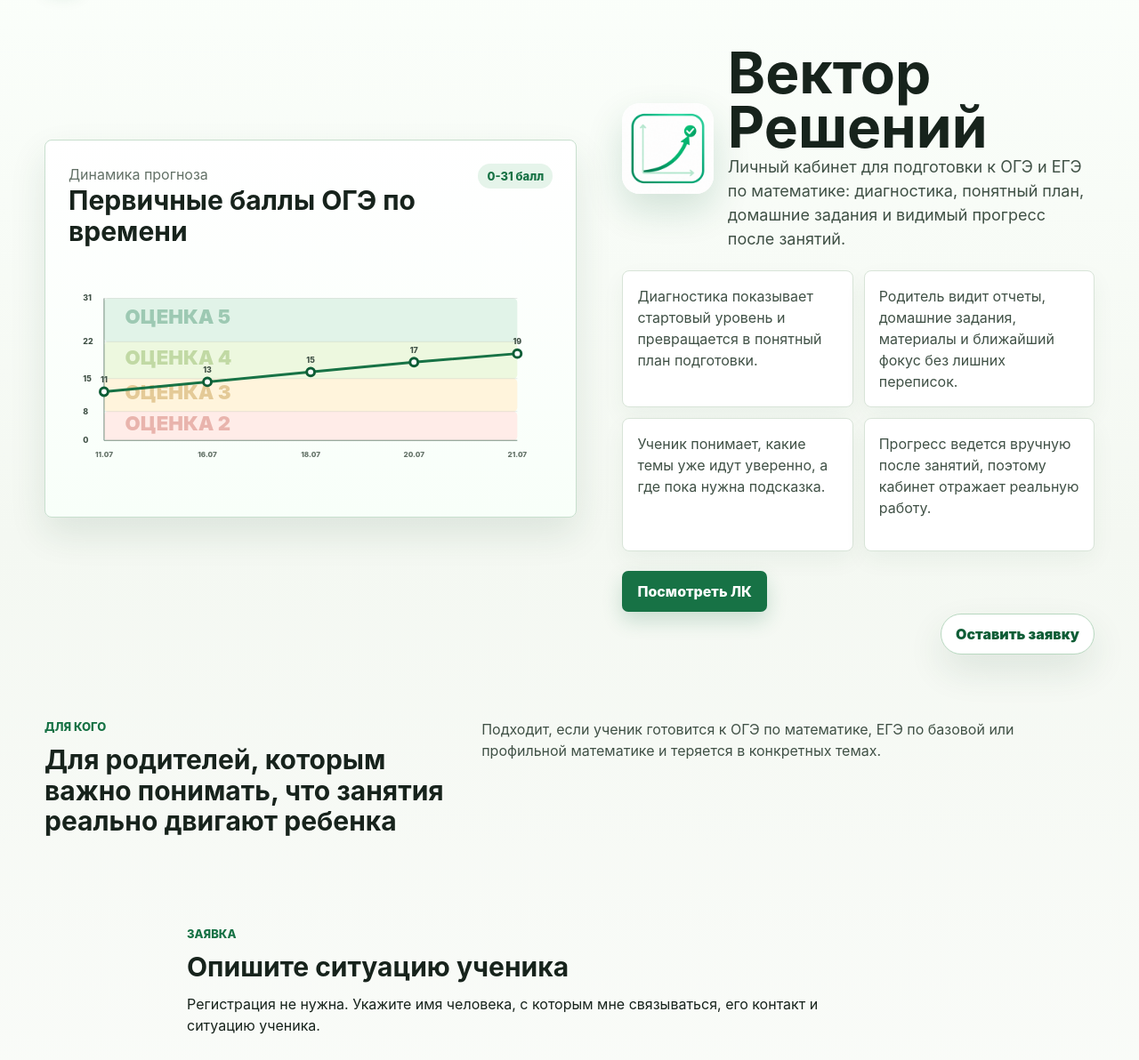
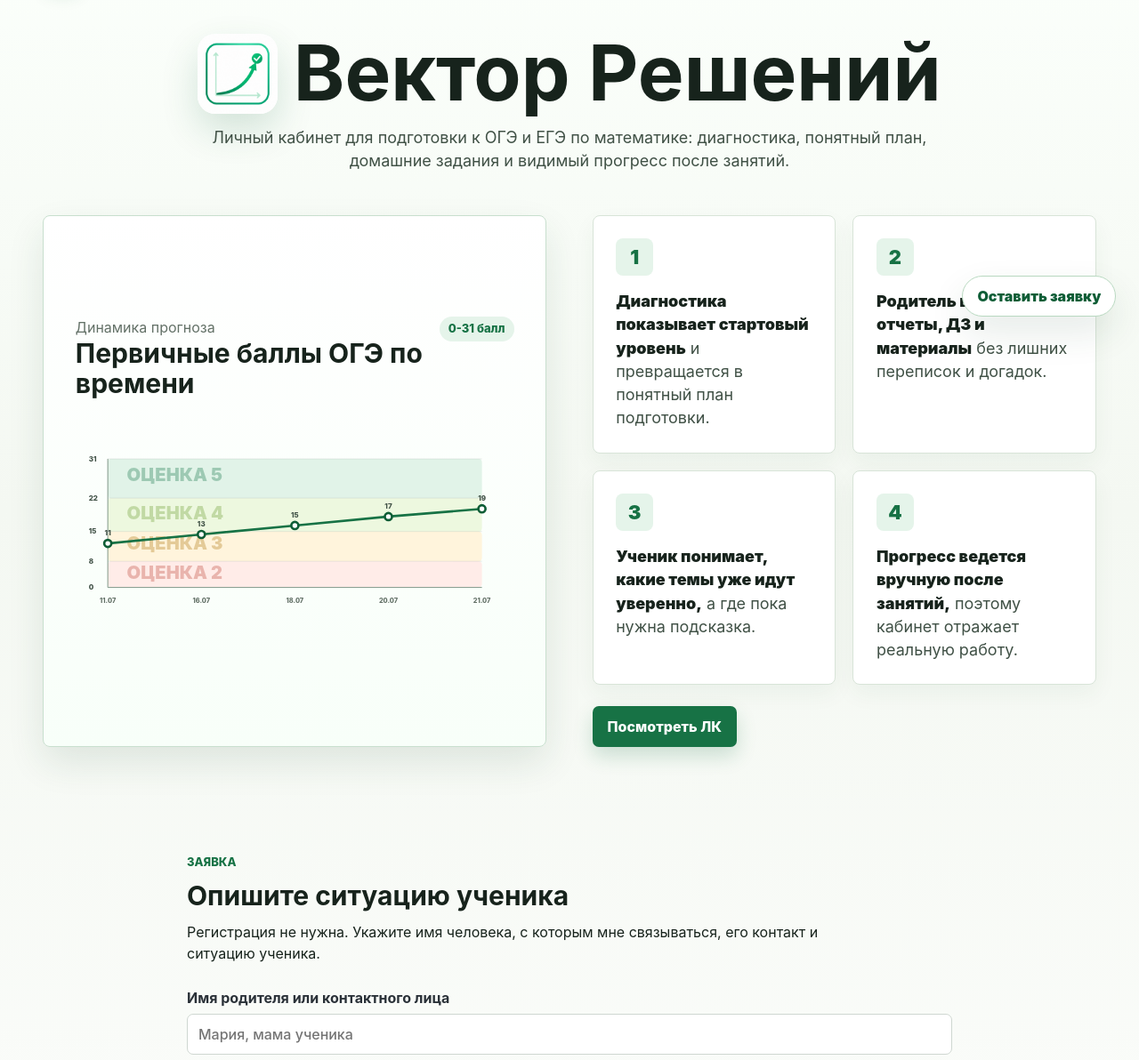
Before and after one commit to K1ng-Art4r/tutoring-progress-app, a FastAPI app: page / in a window 1280 px wide. Shown: the part 67-1259 px from the top of the page at 89% size. Run offline with FastAPI, Linux system fonts and the light colour scheme; parts of the project's set-up code (start-up, migrations or seed data) failed here and were passed over.

Commit message:
Fix landing hero layout and login form

```diff
--- a/app/static/styles.css
+++ b/app/static/styles.css
@@ -168,6 +168,9 @@ form,
 .feature-card > *,
 .about-card > *,
 .achievement-card > *,
+.home-hero-header > *,
+.home-hero-main > *,
+.hero-bullet-card > *,
 .topic-card > *,
 .report-card > *,
 .checkpoint-card > *,
@@ -384,38 +387,61 @@ form,
 .home-hero {
   position: relative;
   display: grid;
-  grid-template-columns: minmax(0, 1.06fr) minmax(420px, 0.94fr);
-  align-items: center;
-  gap: clamp(28px, 4vw, 54px);
-  min-height: calc(100vh - 86px);
-  padding-top: 52px;
+  gap: clamp(28px, 4vw, 48px);
+  width: min(1880px, calc(100vw - 96px));
+  min-height: calc(100vh - 64px);
+  padding-top: 38px;
   padding-bottom: 76px;
 }
 
+.home-hero-header {
+  display: grid;
+  justify-items: center;
+  gap: 14px;
+  text-align: center;
+}
+
+.home-hero-header p {
+  max-width: 880px;
+  margin-bottom: 0;
+  color: #405146;
+  font-size: clamp(18px, 1.4vw, 24px);
+  line-height: 1.45;
+}
+
+.home-hero-main {
+  display: grid;
+  grid-template-columns: minmax(0, 1fr) minmax(460px, 1fr);
+  align-items: stretch;
+  gap: clamp(28px, 4vw, 64px);
+}
+
 .home-demo-chart-card {
   display: grid;
   gap: 18px;
+  align-content: center;
   border: 1px solid #c8dfce;
   border-radius: var(--radius);
   background: linear-gradient(180deg, #ffffff 0%, #f8fff9 100%);
-  padding: clamp(18px, 2.2vw, 26px);
+  padding: clamp(22px, 2.8vw, 38px);
   box-shadow: var(--shadow);
 }
 
 .home-demo-chart {
-  min-height: 330px;
+  min-height: clamp(380px, 32vw, 560px);
 }
 
 .home-hero-brand {
   display: flex;
   align-items: center;
-  gap: 16px;
+  justify-content: center;
+  gap: 18px;
   max-width: none;
 }
 
 .home-hero-brand img {
   flex: 0 0 auto;
-  width: clamp(76px, 8vw, 112px);
+  width: clamp(76px, 7vw, 122px);
   aspect-ratio: 1;
   border-radius: 20px;
   background: #fff;
@@ -425,39 +451,59 @@ form,
 .home-hero-brand h1 {
   max-width: none;
   margin-bottom: 0;
-  font-size: clamp(44px, 5vw, 72px);
+  font-size: clamp(54px, 6.8vw, 116px);
   line-height: 0.95;
 }
 
-.home-hero-brand p {
-  max-width: 620px;
-  margin-bottom: 0;
-  color: #405146;
-  font-size: 18px;
-}
-
 .home-hero-copy {
   display: grid;
-  gap: 22px;
+  align-content: center;
+  gap: 24px;
 }
 
 .hero-bullets {
   display: grid;
   grid-template-columns: repeat(2, minmax(0, 1fr));
-  gap: 12px;
+  gap: clamp(14px, 1.5vw, 22px);
   width: 100%;
   text-align: left;
 }
 
-.hero-bullets p {
-  min-height: 150px;
+.hero-bullet-card {
+  display: grid;
+  align-content: start;
+  gap: 16px;
+  min-height: clamp(190px, 14vw, 250px);
   border: 1px solid var(--border);
   border-radius: var(--radius);
   background: #fff;
-  margin-bottom: 0;
-  padding: 16px;
+  padding: clamp(18px, 2vw, 28px);
   color: #405146;
   box-shadow: 0 10px 26px rgba(24, 74, 46, 0.05);
+}
+
+.hero-bullet-card span {
+  display: grid;
+  place-items: center;
+  width: 42px;
+  height: 42px;
+  border-radius: 8px;
+  background: var(--green-soft);
+  color: var(--green);
+  font-size: 22px;
+  font-weight: 950;
+}
+
+.hero-bullet-card p {
+  margin-bottom: 0;
+  color: #405146;
+  font-size: clamp(18px, 1.35vw, 24px);
+  line-height: 1.45;
+}
+
+.hero-bullet-card strong {
+  color: var(--text);
+  font-weight: 900;
 }
 
 .home-hero-action {
@@ -466,9 +512,10 @@ form,
 }
 
 .hero-request-button {
-  position: absolute;
-  right: 0;
-  bottom: 28px;
+  position: fixed;
+  right: clamp(16px, 2vw, 34px);
+  top: 50%;
+  z-index: 35;
   display: inline-flex;
   align-items: center;
   justify-content: center;
@@ -480,6 +527,7 @@ form,
   padding: 10px 16px;
   font-weight: 900;
   box-shadow: var(--shadow);
+  transform: translateY(-50%);
 }
 
 .hero-request-button:hover {
@@ -2650,6 +2698,7 @@ form,
 
   .hero,
   .home-hero,
+  .home-hero-main,
   .hero-bullets,
   .teacher-hero,
   .teaching-philosophy,
@@ -2698,6 +2747,7 @@ form,
 
   .home-hero {
     min-height: auto;
+    width: min(100vw - 32px, 1180px);
   }
 
   .home-hero-brand {
@@ -2708,12 +2758,6 @@ form,
   .home-hero-action {
     justify-content: center;
     width: 100%;
-  }
-
-  .hero-request-button {
-    position: static;
-    width: 100%;
-    order: 10;
   }
 
   .admin-actions {
@@ -2892,12 +2936,26 @@ form,
     align-items: center;
   }
 
-  .home-hero-brand p {
+  .home-hero-header p {
     font-size: 16px;
   }
 
   .home-demo-chart {
     min-height: 250px;
+  }
+
+  .hero-bullet-card {
+    min-height: 0;
+  }
+
+  .hero-request-button {
+    right: 12px;
+    top: auto;
+    bottom: 14px;
+    min-height: 40px;
+    padding: 9px 13px;
+    font-size: 14px;
+    transform: none;
   }
 
   .hero-proof {
--- a/app/templates/public.html
+++ b/app/templates/public.html
@@ -5,6 +5,15 @@
 {% block content %}
 <section class="home-hero section">
   <a class="hero-request-button" href="#contact">Оставить заявку</a>
+  <div class="home-hero-header">
+    <div class="home-hero-brand">
+      <img src="{{ static_asset('/static/vector-solutions-logo.png') }}" alt="">
+      <h1>Вектор Решений</h1>
+    </div>
+    <p>Личный кабинет для подготовки к ОГЭ и ЕГЭ по математике: диагностика, понятный план, домашние задания и видимый прогресс после занятий.</p>
+  </div>
+
+  <div class="home-hero-main">
     <article class="home-demo-chart-card">
       <div class="forecast-chart-head">
         <div>
@@ -53,34 +62,29 @@
     </article>
 
     <div class="home-hero-copy">
-    <div class="home-hero-brand">
-      <img src="{{ static_asset('/static/vector-solutions-logo.png') }}" alt="">
-      <div>
-        <h1>Вектор Решений</h1>
-        <p>Личный кабинет для подготовки к ОГЭ и ЕГЭ по математике: диагностика, понятный план, домашние задания и видимый прогресс после занятий.</p>
-      </div>
-    </div>
-
       <div class="hero-bullets">
-      <p>Диагностика показывает стартовый уровень и превращается в понятный план подготовки.</p>
-      <p>Родитель видит отчеты, домашние задания, материалы и ближайший фокус без лишних переписок.</p>
-      <p>Ученик понимает, какие темы уже идут уверенно, а где пока нужна подсказка.</p>
-      <p>Прогресс ведется вручную после занятий, поэтому кабинет отражает реальную работу.</p>
+        <article class="hero-bullet-card">
+          <span>1</span>
+          <p><strong>Диагностика показывает стартовый уровень</strong> и превращается в понятный план подготовки.</p>
+        </article>
+        <article class="hero-bullet-card">
+          <span>2</span>
+          <p><strong>Родитель видит отчеты, ДЗ и материалы</strong> без лишних переписок и догадок.</p>
+        </article>
+        <article class="hero-bullet-card">
+          <span>3</span>
+          <p><strong>Ученик понимает, какие темы уже идут уверенно,</strong> а где пока нужна подсказка.</p>
+        </article>
+        <article class="hero-bullet-card">
+          <span>4</span>
+          <p><strong>Прогресс ведется вручную после занятий,</strong> поэтому кабинет отражает реальную работу.</p>
+        </article>
       </div>
 
       <div class="home-hero-action">
         <a class="button primary" href="/demo">Посмотреть ЛК</a>
       </div>
     </div>
-</section>
-
-<section class="section two-column">
-  <div>
-    <p class="eyebrow">Для кого</p>
-    <h2>Для родителей, которым важно понимать, что занятия реально двигают ребенка</h2>
-  </div>
-  <div class="plain-list">
-    <p>Подходит, если ученик готовится к ОГЭ по математике, ЕГЭ по базовой или профильной математике и теряется в конкретных темах.</p>
   </div>
 </section>
 
```
Also changed, not shown: app/routers/cabinet.py (+1 -9 lines), app/templates/format.html (+10 -0 lines). Lines whose indentation alone changed are shown as unchanged.
